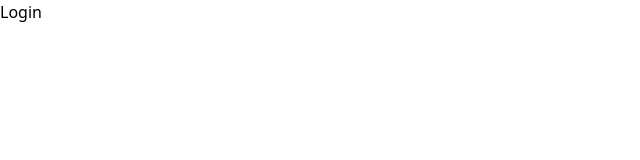
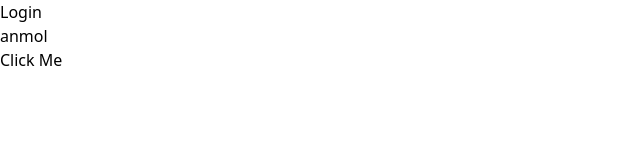
Before and after one commit to ejazdhalayat/WhatsAppclone, a React (Create React App) app: page / in a window 1280 px wide. Shown: the top 160 px of the page, without its empty margins (0-640 px from the left). Built offline with nearby package versions, Linux system fonts and the light colour scheme.

Commit message:
FireBase

```diff
--- a/src/App.js
+++ b/src/App.js
@@ -4,6 +4,7 @@ import './App.css';
 import Login from './Components/SubComponent/Login';
 
 import Homescreen from './Screens/Homescreen';
+import Index from './Screens/Index';
 
 
 function App() {
@@ -16,6 +17,8 @@ function App() {
 
       {/* <Classscreen /> */}
 
+      <Index />
+
 
     </div>
   );
--- a/src/Screens/Homescreen.jsx
+++ b/src/Screens/Homescreen.jsx
@@ -1,6 +1,8 @@
 import React, { useState } from 'react'
 import ChatScreen from '../Components/ChatScreen'
 import ContactList from '../Components/ContactList'
+
+import Index from './Index'
 
 
 function Homescreen() {
@@ -14,7 +16,8 @@ function Homescreen() {
         <ContactList setContact={setActive}/>
 
         {/* ChatScreen */}
-        {active?<ChatScreen p1={active} /> : ""}
+        {/* {active?<ChatScreen p1={active} /> : ""} */}
+        <Index />
         </div>
 
     )
--- /dev/null
+++ b/src/Screens/Index.jsx
@@ -0,0 +1,20 @@
+import React from 'react'
+import { useState } from 'react'
+
+function Index() {
+    const[contact, setContact] = useState("anmol")
+
+
+    function me(){
+        setContact("priya")
+        console.log(contact)
+    }
+  return (
+      <div>
+        <p>{contact}</p>
+        <button  onClick={me}>Click Me</button>
+      </div>
+  )
+}
+
+export default Index
--- a/src/index.js
+++ b/src/index.js
@@ -2,6 +2,7 @@ import React from 'react';
 import ReactDOM from 'react-dom/client';
 import './index.css';
 import App from './App';
+import Index from './Screens/Index';
 
 const ref = document.getElementById('root');
 const root = ReactDOM.createRoot(ref);
@@ -9,6 +10,7 @@ const root = ReactDOM.createRoot(ref);
 root.render(
 
   <App/>
+  // <Index />
 
     // <App />
 
```
